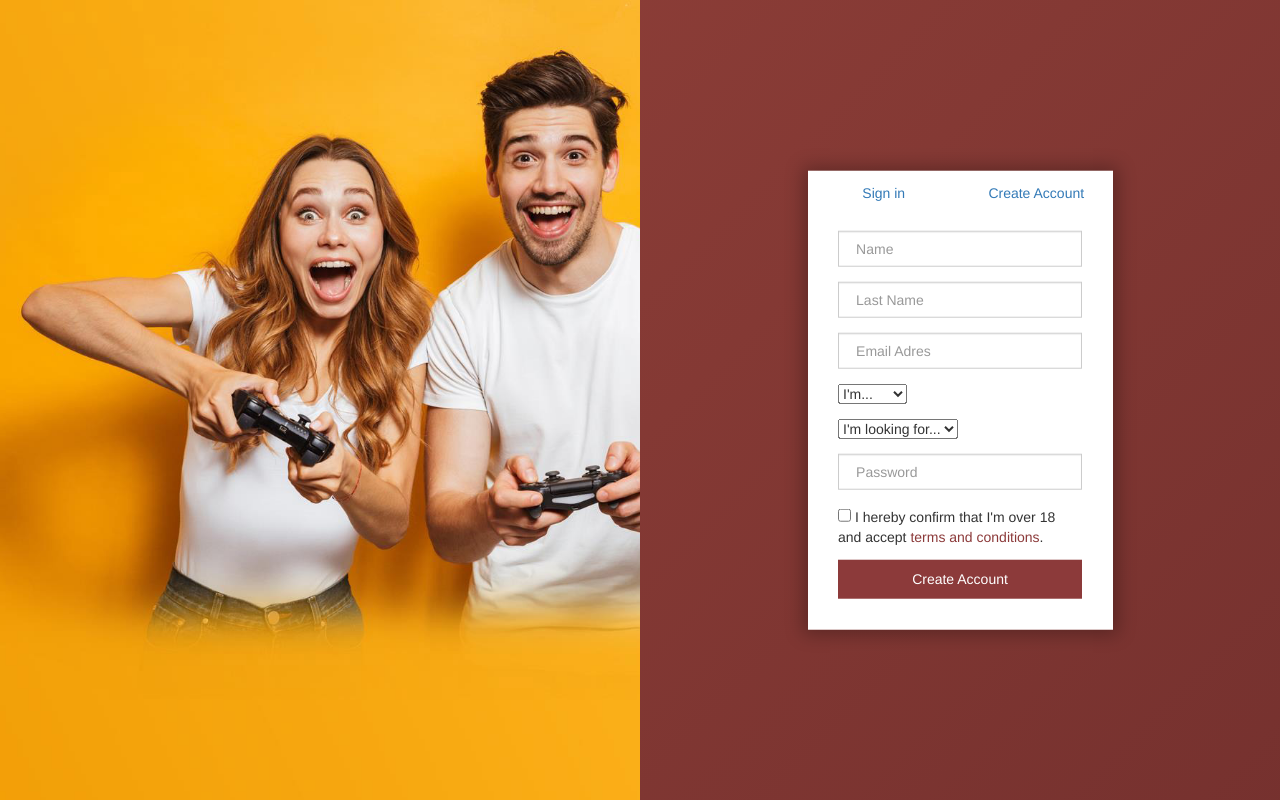
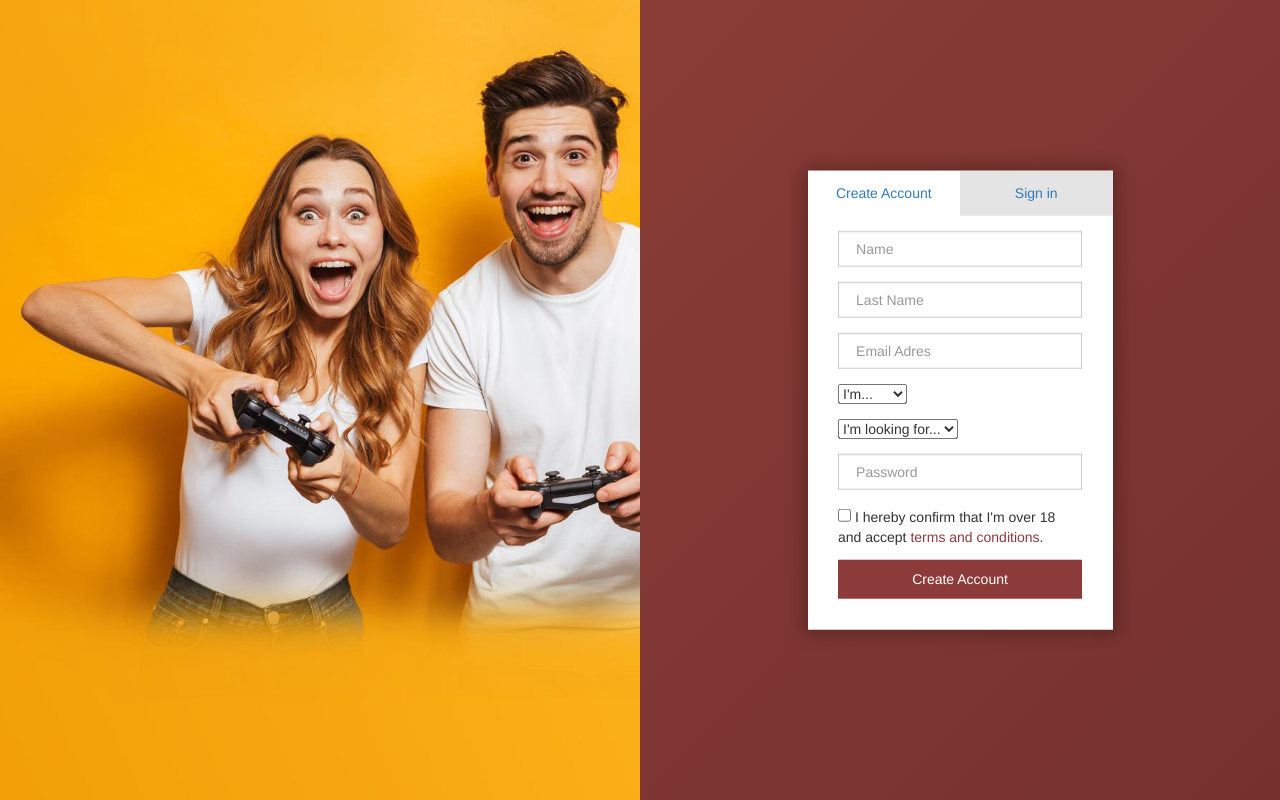
Before and after one commit to Edi8001990/datePlayerTwo, a plain HTML site: page index.html in a window 1280 px wide. Drawn offline with nearby package versions, Linux system fonts and the light colour scheme.

Commit message:
Nav works

```diff
--- a/index.html
+++ b/index.html
@@ -21,18 +21,20 @@
             <div class="col-sm-6 second-column">
 
                 <div class="login-registration">
-                  <div class="inline-block">
-                    <div class="col-sm-6 login" id="change-bg">
 
-                      <span class="column-link"><a class="link" href="#" data-rel="link1">Sign in</a></span>
-
-                    </div>
-                    <div class="col-sm-6 register" id="change-bg">
-                        <span class="column-link"><a class="link" href="#" data-rel="link2">Create Account</a></span>
-                    </div>
-                  </div>
                     <div class="forms-container">
                       <div id="link1">
+                          <div class="inline-block">
+
+                              <div class="col-sm-6 register-first-block" id="clicked">
+                                  <span class="column-link"><a class="link" href="#" data-rel="link1">Create Account</a></span>
+                              </div>
+                              <div class="col-sm-6 login-first-block" id="clicked">
+
+                                  <span class="column-link"><a class="link" href="#" data-rel="link2">Sign in</a></span>
+
+                                </div>
+                            </div>
                         <form class="registration">
                             <div class="form-group">
                                 <input type="text" class="form-control" id="exampleInputName" placeholder="Name">
@@ -74,6 +76,17 @@
                   </div>
 
                   <div id="link2">
+                      <div class="inline-block">
+
+                          <div class="col-sm-6 register-second-block" id="clicked">
+                              <span class="column-link"><a class="link" href="#" data-rel="link1">Create Account</a></span>
+                          </div>
+                          <div class="col-sm-6 login-second-block" id="clicked">
+
+                              <span class="column-link"><a class="link" href="#" data-rel="link2">Sign in</a></span>
+
+                            </div>
+                        </div>
                     <form class="login-form">
                       <p>Loginform</p>
                     </form>
--- a/js/script.js
+++ b/js/script.js
@@ -1,5 +1,6 @@
 
 $( document ).ready(function() {
+
         $(".link").click(function(e){
             e.preventDefault();
                 $('.forms-container #link1').hide();
@@ -7,13 +8,4 @@ $(".link").click(function(e){
                 $('#' + $(this).data('rel')).show();
 
         });
-
-
-$('.inline-block #change-bg').click(function(){
-    $('#change-bg.red').removeClass('red')
-        $(this).addClass('red');
 });
-
-
-
-});
--- a/styles/style.css
+++ b/styles/style.css
@@ -126,27 +126,36 @@ label:focus,
 
 }
 
-.login, .register{
 
+.register-first-block, .login-second-block{
+    background-color: white;
+}
+
+.login-first-block, .register-second-block{
+    background-color: #e4e4e4;
+}
+
+.register-first-block, .login-first-block, .register-second-block, .login-second-block{
     margin-bottom: 5%;
 
 }
 
-.login:hover, .register:hover{
-    background-color: grey;
+.register-first-block:hover, .register-second-block:hover, .login-first-block:hover, .login-second-block:hover{
+    background-color: #d0d0d0;
 }
 
-.login .column-link a, .register .column-link a{
+.login-first-block .column-link a, .register-first-block .column-link a, .login-second-block .column-link a, .register-second-block .column-link a{
     text-decoration: none;
     padding: 10% 0%;
     display: block;
 }
 
 
-.red{
-    background-color: #e6e6e6 !important;
+.clicked-class{
+    background-color: white;
 
 }
+
 
 .forms-container #link2{
     display: none;
```
Lines whose indentation alone changed are shown as unchanged.
